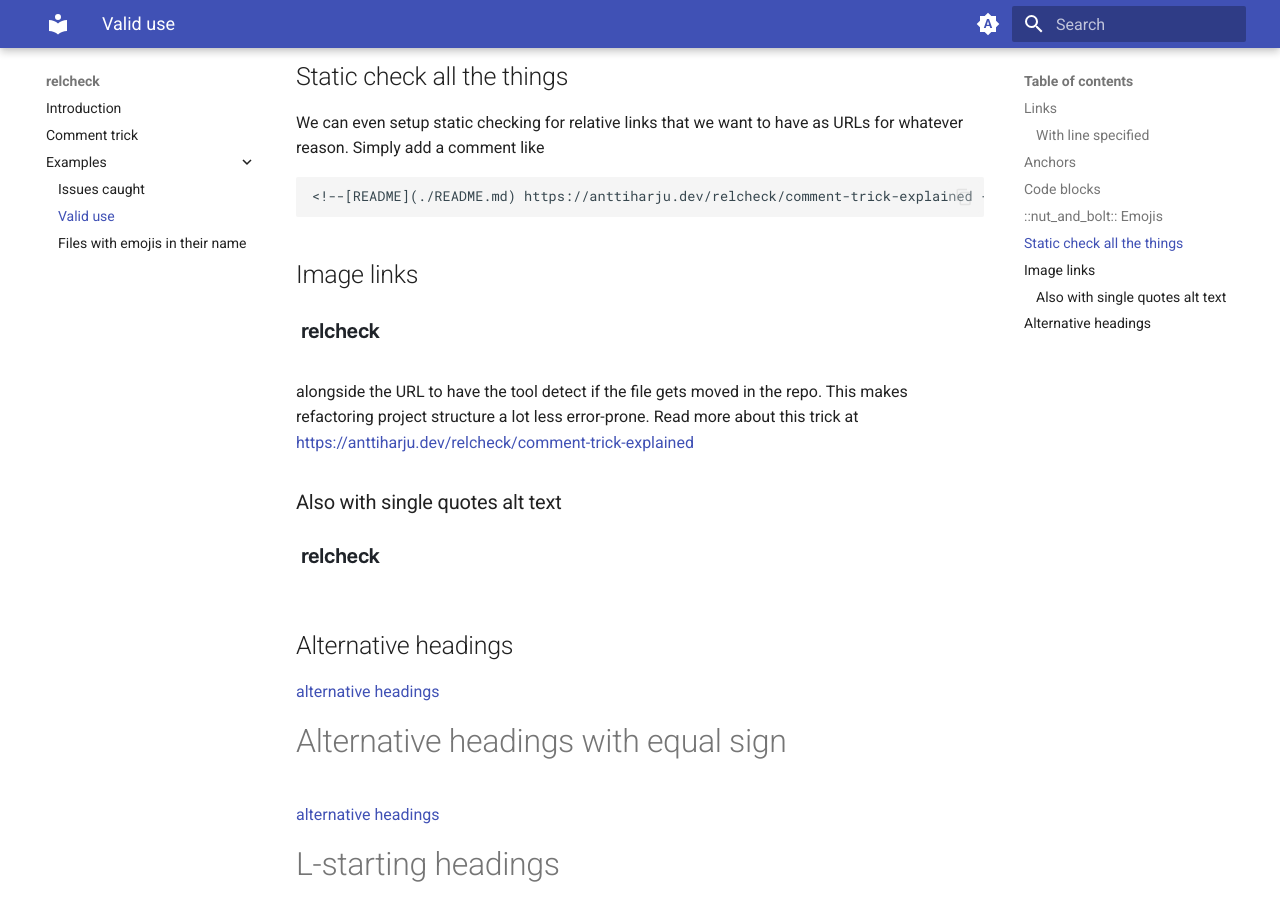
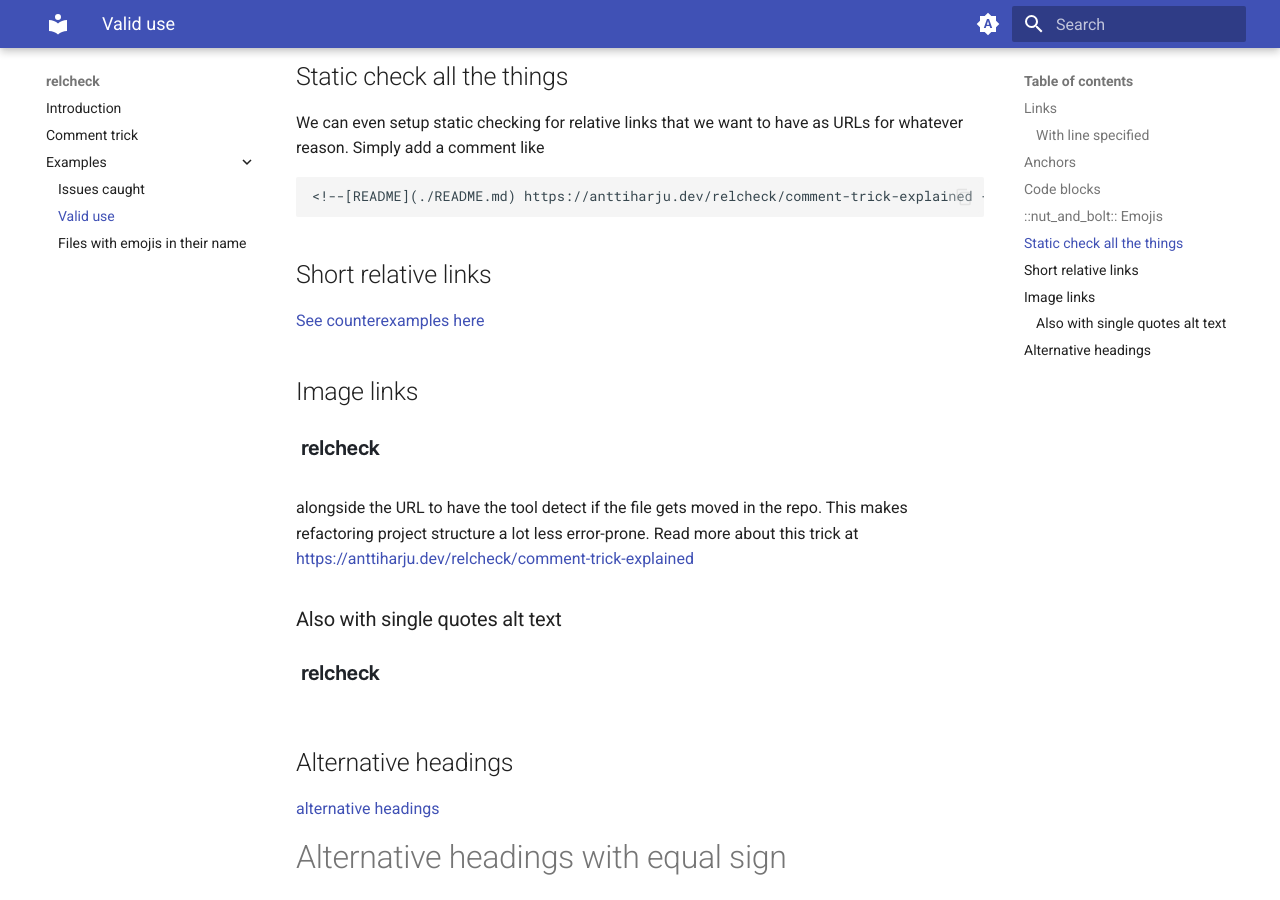
Before and after one commit to anttiharju/relcheck, an MkDocs documentation site: the page built from docs/examples/valid-use.md, in a window 1280 px wide and 900 px high, scrolled down 1006 px. Built offline with MkDocs 1.6.1 and Material for MkDocs 9.7.7, drawn with Linux system fonts in a browser that asks for light colours.

Commit message:
Add a new test case

````diff
--- a/docs/examples/valid-use.md
+++ b/docs/examples/valid-use.md
@@ -40,6 +40,10 @@ We can even setup static checking for relative links that we want to have as URL
 <!--[README](./README.md) https://anttiharju.dev/relcheck/comment-trick-explained -->
 ```
 
+## Short relative links
+
+[See counterexamples here](issues%20caught.markdown)
+
 ## Image links
 
 ![relcheck](../relcheck.png "alt text")
````
